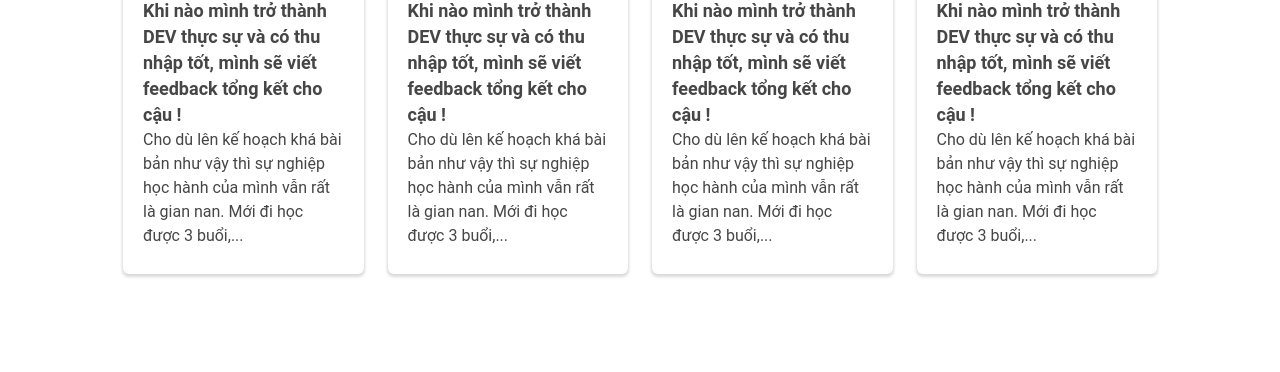
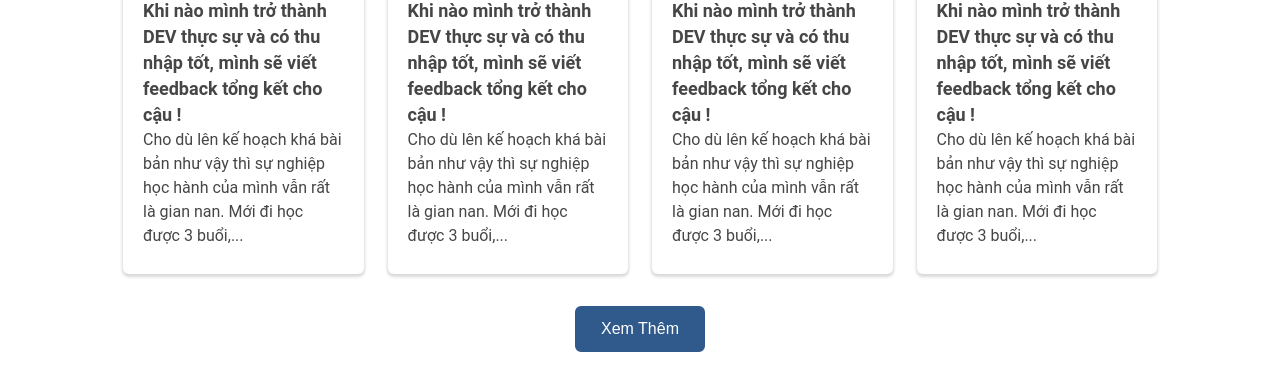
Before and after one commit to anonymousDev28/TechMaster, a plain HTML site: page cloneTechMaster/index.html in a window 1280 px wide. Shown: the part 4292-4664 px from the top of the page. Before the commit the page ends 4578 px from the top, so only its background shows below. Drawn offline with Linux system fonts and the light colour scheme.

Commit message:
update
update experience division

```diff
--- a/cloneTechMaster/index.html
+++ b/cloneTechMaster/index.html
@@ -325,7 +325,7 @@
                 </div>
             </div>
         </div>
-        <div class="experience">
+        <div class="experience reveal">
             <h2>Trải nghiệm học viên</h2>
             <div class="container list-item">
                 <div class="experience-item">
@@ -397,7 +397,11 @@
                     </a>
                 </div>
             </div>
+            <a href="">
+                <button type="button" class="see-more">Xem Thêm</button>
+            </a>
         </div>
+
 
     </body>
 </html>
--- a/cloneTechMaster/style.css
+++ b/cloneTechMaster/style.css
@@ -550,6 +550,7 @@ img{
 .list-item{
     display: flex;
     flex: 0 0 25%;
+    /* flex-wrap: wrap; */
 }
 .experience-item{
     /* width: 100%; */
@@ -600,3 +601,24 @@ img{
     font-size: 16px;
     line-height: 24px;
 }
+.list-item .see-more{
+    align-items: center;
+    text-align: center;
+}
+.see-more{
+    display: block;
+    /* margin-top: 48px; */
+    background-color: #30598c;
+    border:2px solid #30598c;
+    border-radius: 6px;
+    padding: 12px 24px;
+    color: #fff;
+    font-size: 16px;
+    font-weight: 400;
+    transition: 0.5s all;
+    margin:20px auto ;
+}
+.see-more:hover{
+    background-color: #fff;
+    color: #30598c;
+}
```
